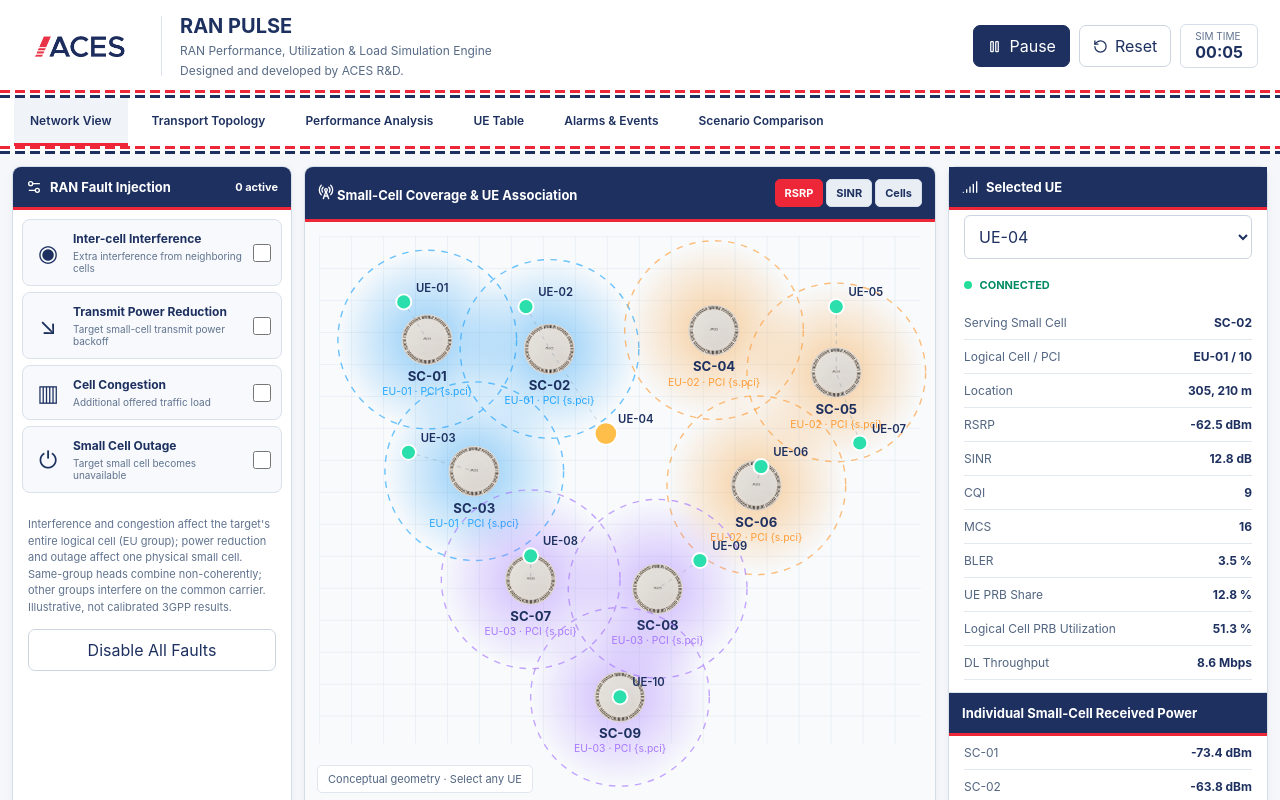
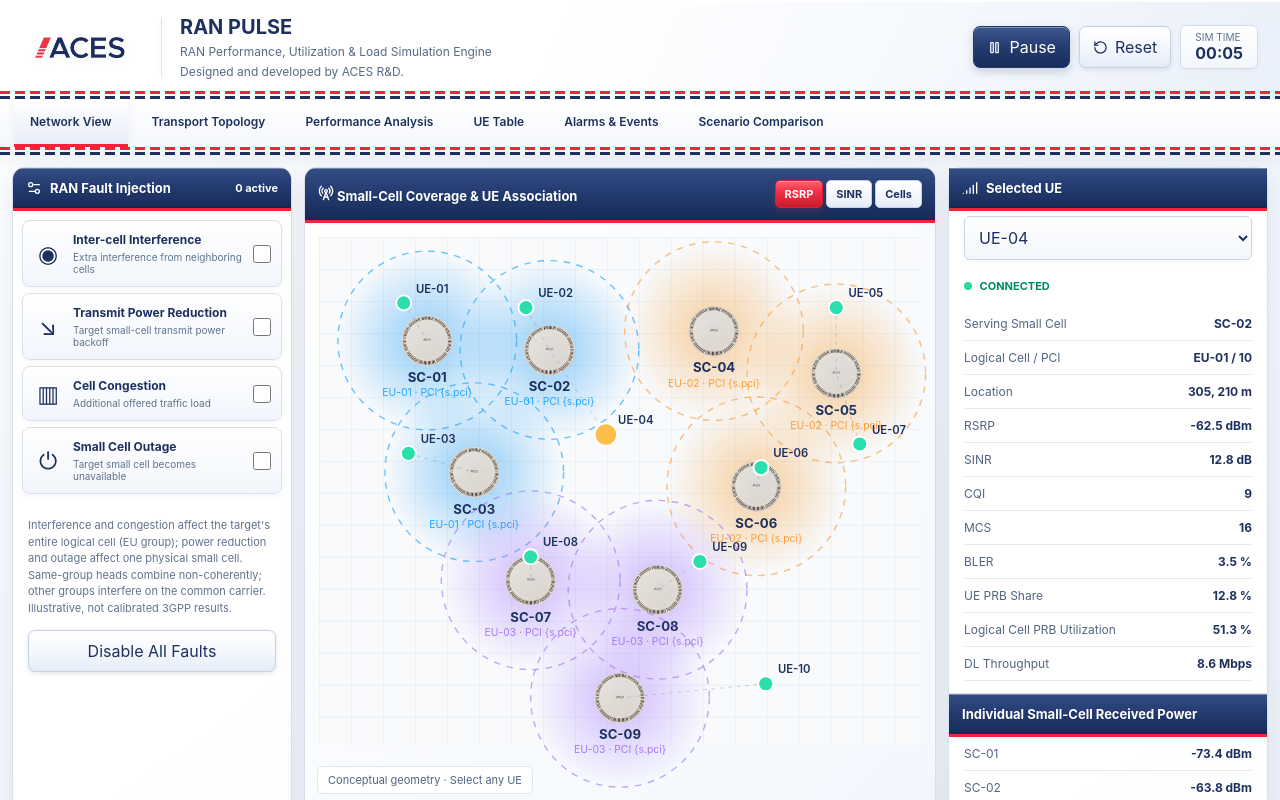
Before and after one commit to asadleghari199/aces-ran-demo, a React (Vite) app: page / in a window 1280 px wide. Shown: the top 800 px of the page. Built offline with nearby package versions, Linux system fonts and the light colour scheme.

Commit message:
Add files via upload

```diff
--- a/src/main.jsx
+++ b/src/main.jsx
@@ -12,7 +12,7 @@ const SITES=[
  {x:225,y:365},{x:360,y:375},{x:320,y:490}
 ].map((p,i)=>({...p,id:`SC-${String(i+1).padStart(2,'0')}`,group:Math.floor(i/3),pci:GROUPS[Math.floor(i/3)].pci,color:GROUPS[Math.floor(i/3)].color}));
 const DEFAULT_TRANSPORT={fiberLoss:0,connectorLoss:0,splitterLoss:0,euInsertion:0,auInsertion:0,fhgwLatency:0.15,auLatency:0.10,euLatency:0.08,packetLoss:0,groupCapacity:273};
-const INITIAL_UE=[{x:90,y:70},{x:220,y:75},{x:95,y:230},{x:305,y:210},{x:550,y:75},{x:470,y:245},{x:575,y:220},{x:225,y:340},{x:405,y:345},{x:320,y:490}].map((p,i)=>({...p,id:`UE-${String(i+1).padStart(2,'0')}`}));
+const INITIAL_UE=[{x:90,y:70},{x:220,y:75},{x:95,y:230},{x:305,y:210},{x:550,y:75},{x:470,y:245},{x:575,y:220},{x:225,y:340},{x:405,y:345},{x:475,y:475}].map((p,i)=>({...p,id:`UE-${String(i+1).padStart(2,'0')}`}));
 const FAULTS=[
 {id:'interference',label:'Inter-cell Interference',desc:'Extra interference from neighboring cells',icon:'◉',unit:'dB',max:25,defaultValue:8},
 {id:'power',label:'Transmit Power Reduction',desc:'Target small-cell transmit power backoff',icon:'↘',unit:'dB',max:30,defaultValue:6},
--- a/src/style.css
+++ b/src/style.css
@@ -156,3 +156,28 @@ footer{color:#64748b}.transportHeading h2{color:#1d305f}.transportHeading p{colo
 .smallCellNodes{padding-left:0}
 .smallCellNodes:before{left:12px}
 .smallCellFan:before{width:12px}
+
+
+/* v1.6 — ACES polished/glossy corporate finish; CSS only. */
+:root{--aces-navy:#1d305f;--aces-red:#ed2638;--aces-border:#d7e0ec}
+body,.app{background:linear-gradient(145deg,#ffffff 0%,#f5f8fc 36%,#edf2f9 100%);background-attachment:fixed}
+header{background:linear-gradient(115deg,#fff 0%,#fff 43%,#f3f7fd 77%,#eaf0f9 100%);box-shadow:0 8px 26px rgba(29,48,95,.11),inset 0 1px 0 #fff;border-top:1px solid #fff}
+.brand{filter:drop-shadow(0 2px 3px rgba(29,48,95,.08))}
+.heading strong{text-shadow:0 1px 0 #fff}
+nav{background:linear-gradient(180deg,#fff 0%,#f3f6fb 100%);box-shadow:0 5px 12px rgba(29,48,95,.06)}
+nav button{transition:background .18s,box-shadow .18s,color .18s}
+nav button:hover{background:linear-gradient(180deg,#fff,#e9eef7)}
+nav button.active{background:linear-gradient(180deg,#fff 0%,#e7eef8 100%);box-shadow:inset 0 2px 0 #fff,0 -2px 10px rgba(29,48,95,.06)}
+.panel,.transportCard,.architecture{background:linear-gradient(145deg,#fff 0%,#fff 65%,#fafcff 100%);border:1px solid var(--aces-border);box-shadow:0 7px 23px rgba(29,48,95,.09),inset 0 1px 0 rgba(255,255,255,.96);border-radius:12px}
+.panelTitle{background:linear-gradient(180deg,#344d83 0%,#233b70 47%,#182b57 100%);box-shadow:inset 0 1px 0 rgba(255,255,255,.32),inset 0 -1px 0 rgba(0,0,0,.12);text-shadow:0 1px 1px rgba(0,0,0,.12)}
+.toolbar button,.secondary,.seg button{position:relative;overflow:hidden;transition:transform .15s ease,box-shadow .15s ease,filter .15s ease;background-image:linear-gradient(180deg,#fff 0%,#f6f9fe 44%,#e5ecf7 100%);box-shadow:inset 0 1px 0 #fff,0 2px 5px rgba(29,48,95,.10);border:1px solid #c6d2e3}
+.toolbar button.primary{background:linear-gradient(180deg,#3d578d 0%,#263e73 45%,#182b58 100%);border-color:#243a6a;box-shadow:inset 0 1px 0 rgba(255,255,255,.35),0 4px 10px rgba(29,48,95,.2)}
+.seg button.on{background:linear-gradient(180deg,#ff6170 0%,#f02e42 45%,#c91c30 100%);border-color:#d72134;box-shadow:inset 0 1px 0 rgba(255,255,255,.32),0 3px 8px rgba(237,38,56,.18)}
+.toolbar button:hover,.secondary:hover,.seg button:hover{filter:brightness(1.045);transform:translateY(-1px);box-shadow:inset 0 1px 0 rgba(255,255,255,.8),0 5px 12px rgba(29,48,95,.16)}
+.toolbar button:active,.secondary:active,.seg button:active{transform:translateY(1px);box-shadow:inset 0 2px 4px rgba(29,48,95,.15)}
+.timer,.details select,.controls select,.faultCard,.fault{background:linear-gradient(180deg,#fff 0%,#f2f6fc 100%);box-shadow:inset 0 1px 0 #fff,0 2px 5px rgba(29,48,95,.045)}
+.faultCard.enabled{background:linear-gradient(180deg,#fff8f9 0%,#ffedf0 100%);box-shadow:inset 0 1px 0 #fff,0 3px 9px rgba(237,38,56,.07)}
+.faultCard:hover{box-shadow:0 4px 12px rgba(29,48,95,.10)}
+.architectureRow>.equipment,.smallCellNode .equipment{background:linear-gradient(160deg,#fff,#f1f5fb);box-shadow:inset 0 1px 0 #fff,0 3px 9px rgba(29,48,95,.08)}
+.map{background:linear-gradient(135deg,#fff,#f3f7fd)}
+@media(prefers-reduced-motion:reduce){.toolbar button,.secondary,.seg button,nav button{transition:none}}
```
